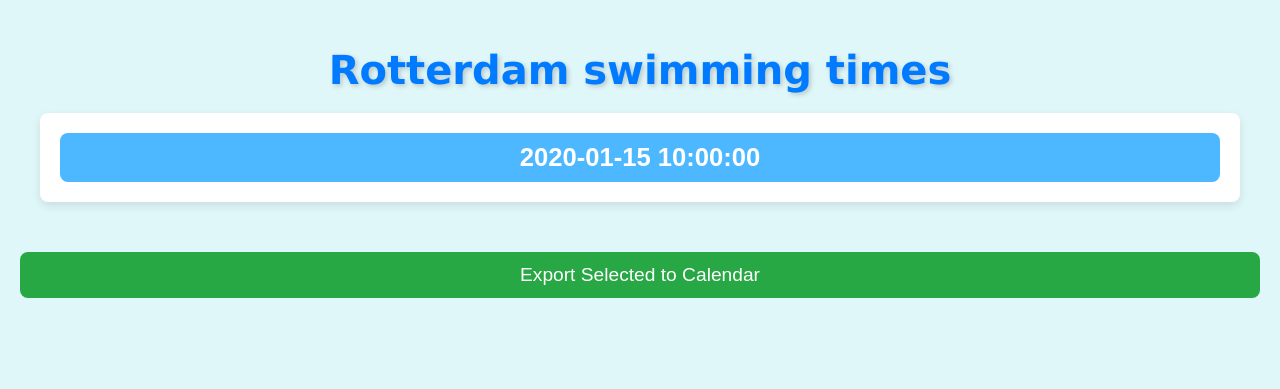
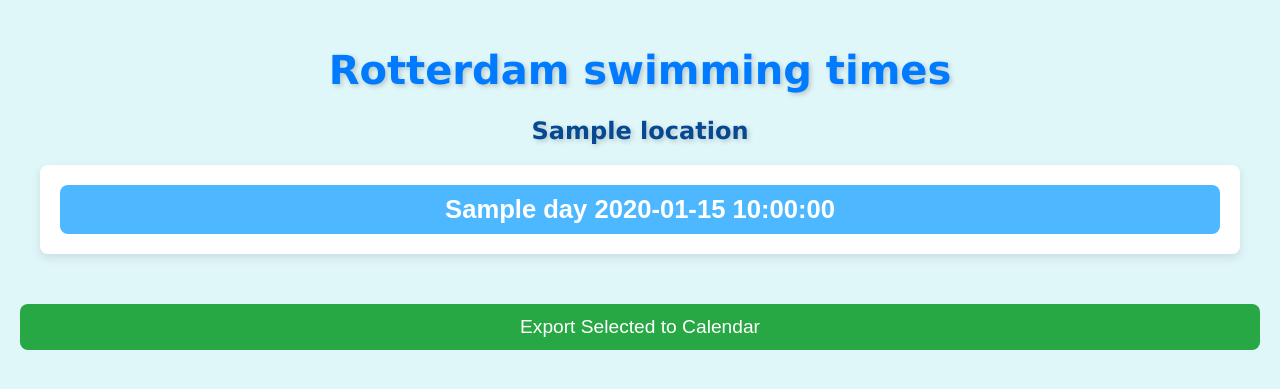
Before and after one commit to m1cr0bert/zweminroffa, a Flask app: template templates/index.html in a window 1280 px wide. Shown: the top 389 px of the page. Run offline with Flask 3, Linux system fonts and the light colour scheme; the template is opened without the code that fills it: most values are stand-ins (such as "Sample title", 1, 10 or a date in 2020).

Commit message:
final tweaks

```diff
--- a/main.py
+++ b/main.py
@@ -29,21 +29,16 @@ def parse_date(date: str) -> str:
         parsed_date = parsed_date.replace(year=current_date.year + 1)
     else:
         parsed_date = parsed_date.replace(year=current_date.year)
-    return parsed_date.strftime("%Y-%m-%d")
+    return parsed_date
 
 
-def fetch_pool_data() -> List[dict]:
+def fetch_pool_data(locations: List[str]) -> List[dict]:
     """Fetches all the pool times for the 3 different pools in Rotterdam centre.
 
     Returns:
         List[dict]: List of all fetched times for the "Banenzwemmen" activity
         for Rotterdam pools. Includes start_time, end_time, location.
     """
-    locations = [
-        "zwemcentrum-rotterdam",
-        "sportcentrum-feijenoord",
-        "sportcentrum-west",
-    ]
     base_attr = "block-roster__program-item-"
     all_activities = []
 
@@ -68,7 +63,8 @@ def fetch_pool_data() -> List[dict]:
                         times = baan.find(attrs=base_attr + "time").text.strip()
                         all_activities.append(
                             {
-                                "date": date,
+                                "date": date.strftime("%Y-%m-%d"),
+                                "day": date.strftime("%A"),
                                 "location": location,
                                 "start_time": times[0:5],
                                 "end_time": times[8:13],
@@ -127,8 +123,13 @@ def create_ics_event(event: dict) -> str:
 
 @app.route("/")
 def index():
-    activities = fetch_pool_data()
-    return render_template("index.html", activities=activities)
+    locations = [
+        "zwemcentrum-rotterdam",
+        "sportcentrum-feijenoord",
+        "sportcentrum-west",
+    ]
+    activities = fetch_pool_data(locations=locations)
+    return render_template("index.html", activities=activities, locations=locations)
 
 
 @app.route("/export_calendar", methods=["POST"])
--- a/templates/index.html
+++ b/templates/index.html
@@ -19,6 +19,15 @@
             margin-bottom: 20px;
             font-family: 'Verdana', sans-serif;
             color: #007bff;
+            text-shadow: 2px 2px 5px rgba(0, 0, 0, 0.2);
+        }
+
+        h3 {
+            font-size: 1.5em;
+            text-align: center;
+            margin-bottom: 20px;
+            font-family: 'Verdana', sans-serif;
+            color: #064992;
             text-shadow: 2px 2px 5px rgba(0, 0, 0, 0.2);
         }
 
@@ -107,7 +116,7 @@
             transform: scale(0.98);
         }
 
-        @media (max-width: 768px) {
+        @media (max-width: 300px) {
             .card {
                 width: 100%;
                 margin: 10px;
@@ -186,22 +195,26 @@
 </head>
 <body>
     <h1>Rotterdam swimming times</h1>
-
+    <h3>
+    {% for location in locations %}
+        {{ location }}
+    {% endfor %}
+    </h3>
     <div class="container">
         {% for activity in activities %}
             {# Check if the date is different from the previous activity #}
             {% if loop.first or activity.date != activities[loop.index0 - 1].date %}
                 <div class="card">
                     <div class="card-header" onclick="toggleCardBody('card-{{ activity.date }}')">
-                        {{ activity.date }}
+                        {{ activity.day }} {{ activity.date }}
                     </div>
                     <div id="card-{{ activity.date }}" class="card-body">
             {% endif %}
 
                     <!-- Time slot for the current date -->
                     <div class="time-slot" onclick="toggleCheckbox('checkbox-{{ loop.index }}')">
-                        <label for="checkbox-{{ loop.index }}">
-                            <input type="checkbox" id="checkbox-{{ loop.index }}" value='{{ activity | tojson }}'>
+                        <label for="checkbox-{{ loop.index }}" onclick="toggleCheckbox('checkbox-{{ loop.index }}')">
+                            <input type="checkbox" id="checkbox-{{ loop.index }}" value='{{ activity | tojson }}' onclick="toggleCheckbox('checkbox-{{ loop.index }}')">
                             {{ activity.start_time }} - {{ activity.end_time }}: {{ activity.activity }} ({{ activity.location }})
                         </label>
                     </div>
```
